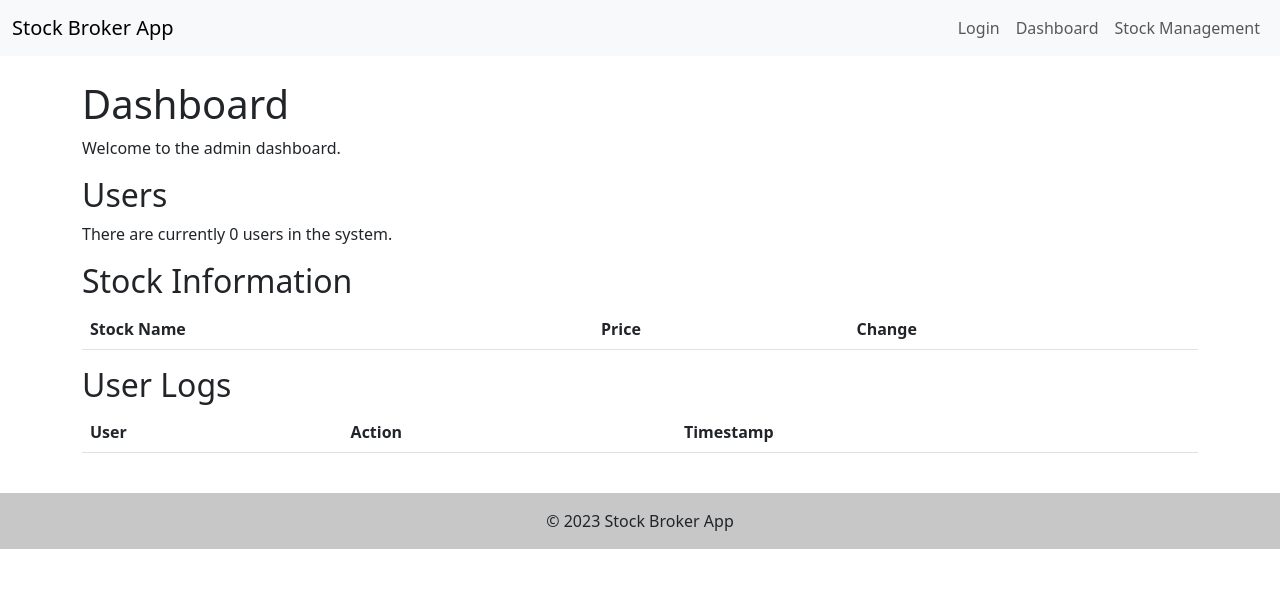
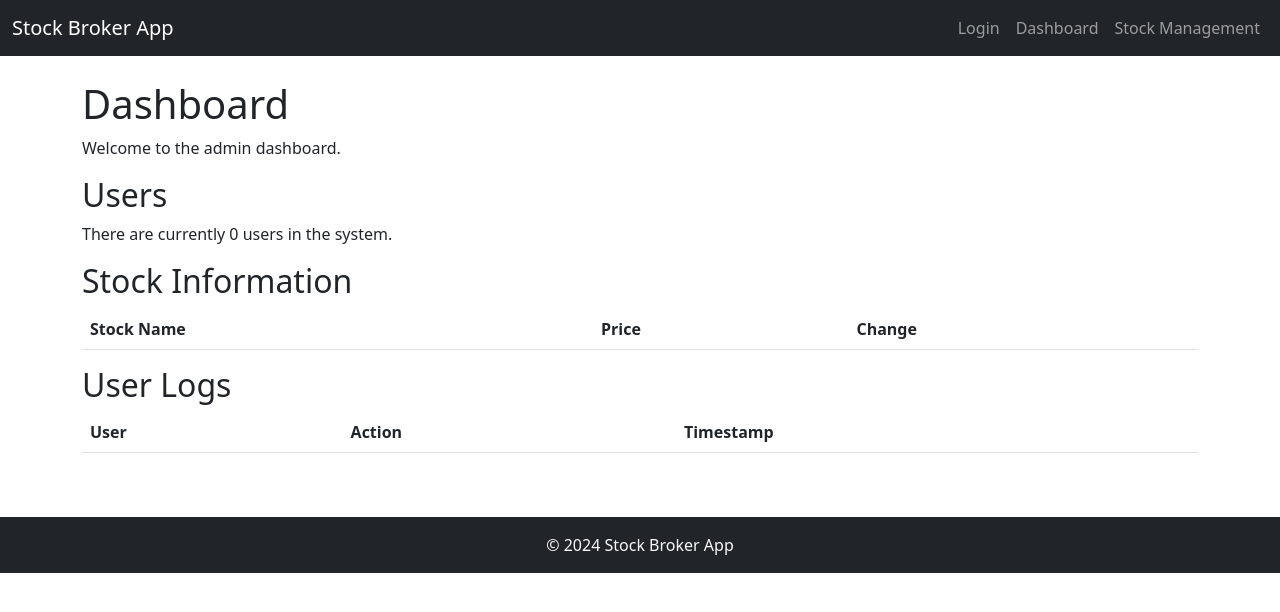
Before and after one commit to ekrosenberg/Final_Stocks, a Flask app: page /admin_dashboard in a window 1280 px wide. Shown: the top 612 px of the page. Run offline with Flask 3, Linux system fonts and the light colour scheme; lists and menus that the app fills with data are empty; some libraries are stand-ins or nearby versions.

Commit message:
Update base.html
Changed the color of base html

```diff
--- a/templates/base.html
+++ b/templates/base.html
@@ -5,13 +5,13 @@
     <meta name="viewport" content="width=device-width, initial-scale=1.0">
     <!-- Bootstrap CSS -->
     <link href="https://cdn.jsdelivr.net/npm/bootstrap@5.3.0/dist/css/bootstrap.min.css" rel="stylesheet">
-        <!-- Custom CSS -->
+    <!-- Custom CSS -->
     <link rel="stylesheet" href="{{ url_for('static', filename='css/style.css') }}">
     <title>{% block title %}{% endblock %} - Stock Broker App</title>
 </head>
 <body>
     <!-- Navigation Bar -->
-    <nav class="navbar navbar-expand-lg navbar-light bg-light">
+    <nav class="navbar navbar-expand-lg navbar-dark bg-dark">
         <div class="container-fluid">
             <a class="navbar-brand" href="#">Stock Broker App</a>
             <button class="navbar-toggler" type="button" data-bs-toggle="collapse" data-bs-target="#navbarNav" aria-controls="navbarNav" aria-expanded="false" aria-label="Toggle navigation">
@@ -37,11 +37,15 @@
         {% block content %}
         {% endblock %}
     </div>
-    <!-- Footer -->
-    <footer class="bg-light text-center text-lg-start mt-4">
-        <div class="text-center p-3" style="background-color: rgba(0, 0, 0, 0.2);">
-            © 2023 Stock Broker App
-        </div>
-    </footer>
+<!-- Footer -->
+<footer class="bg-dark text-light mt-5">
+    <div class="container py-3">
+        <p class="text-center mb-0">© 2024 Stock Broker App</p>
+    </div>
+</footer>
+<!-- Bootstrap JS Bundle -->
+<script src="https://cdn.jsdelivr.net/npm/bootstrap@5.3.0/dist/js/bootstrap.bundle.min.js"></script>
+    <!-- Custom JavaScript -->
+<script src="{{ url_for('static', filename='js/script.js') }}"></script>
 </body>
 </html>
```
